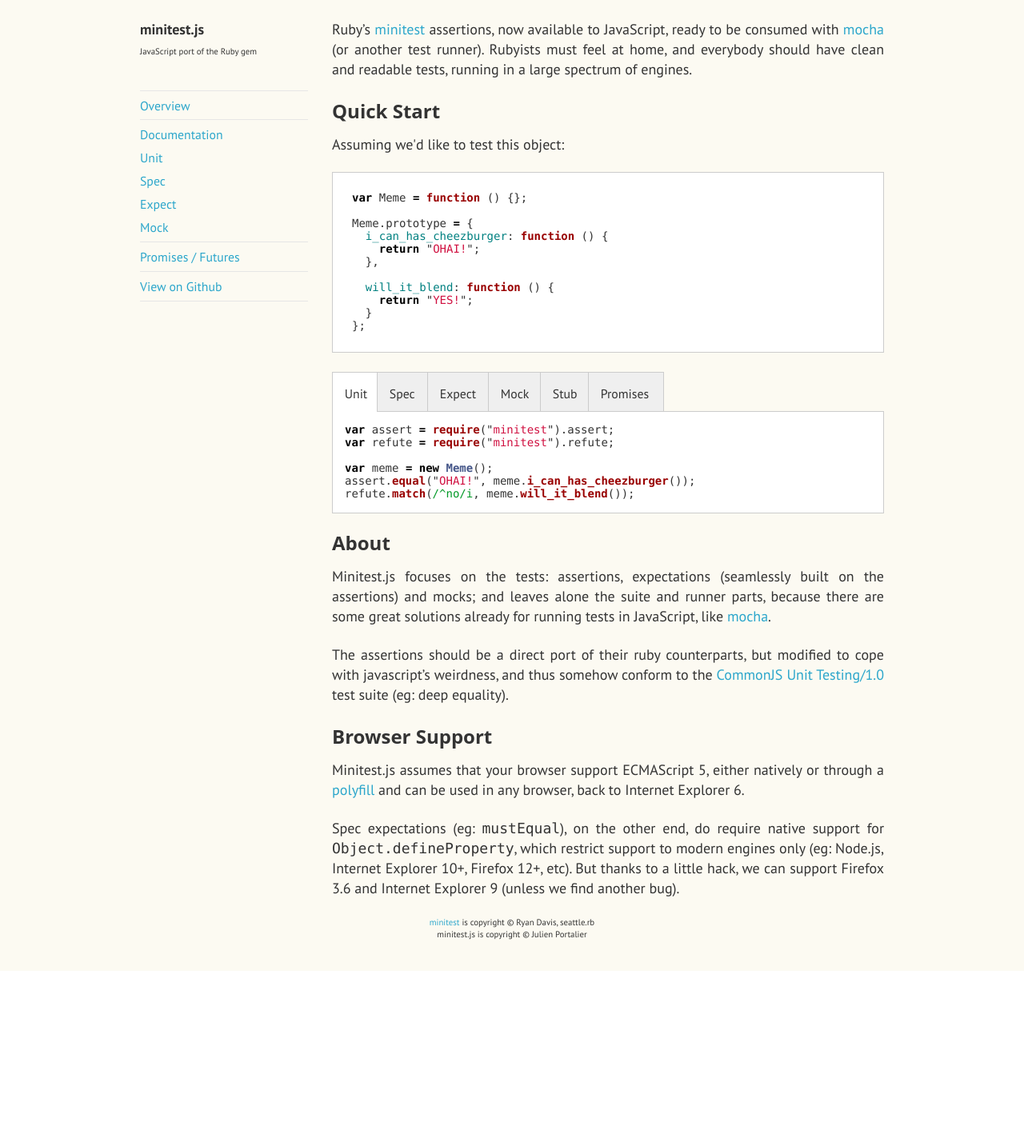
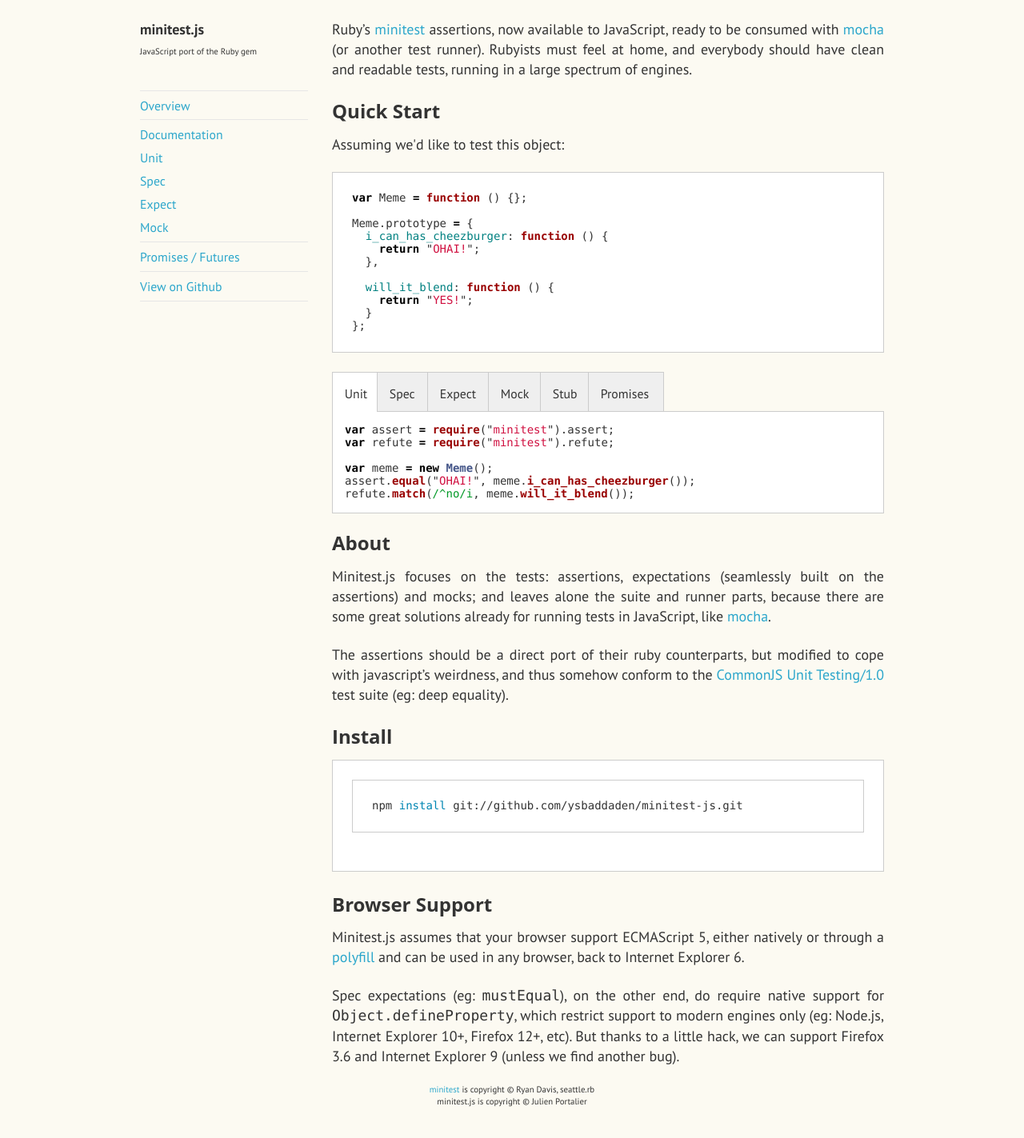
Before and after one commit to ysbaddaden/minitest-js, a Jekyll site: the page built from index.md, in a window 1280 px wide. Shown: the whole page at 80% size. Built offline with Jekyll 4.4.1, drawn with Linux system fonts in a browser that asks for light colours; Markdown is read by kramdown in place of the engine named in the settings; before the commit the page ends 1214 px from its top, so only the background shows below that.

Commit message:
Add install information

````diff
--- a/index.md
+++ b/index.md
@@ -25,6 +25,11 @@
 [CommonJS Unit Testing/1.0](http://wiki.commonjs.org/wiki/Unit_Testing/1.0)
 test suite (eg: deep equality).
 
+## Install
+
+```sh
+npm install git://github.com/ysbaddaden/minitest-js.git
+```
 
 ## Browser Support
 
````
